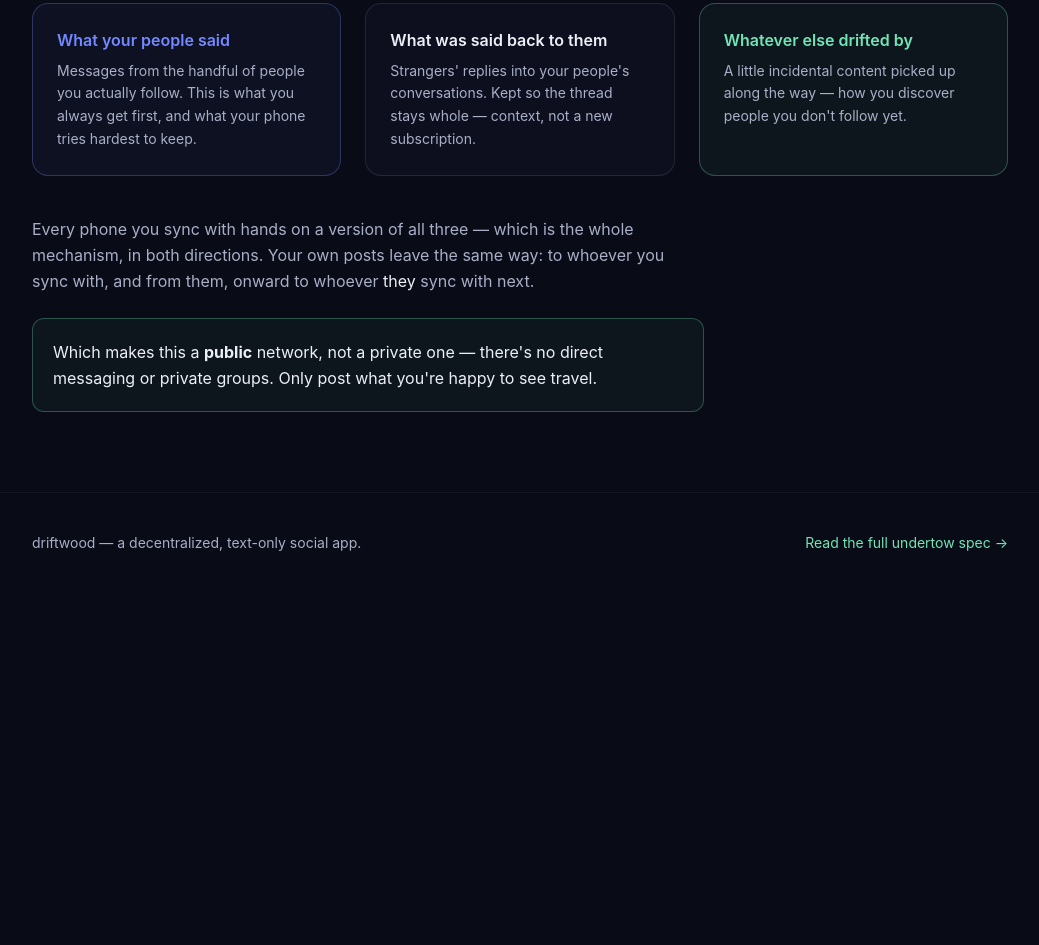
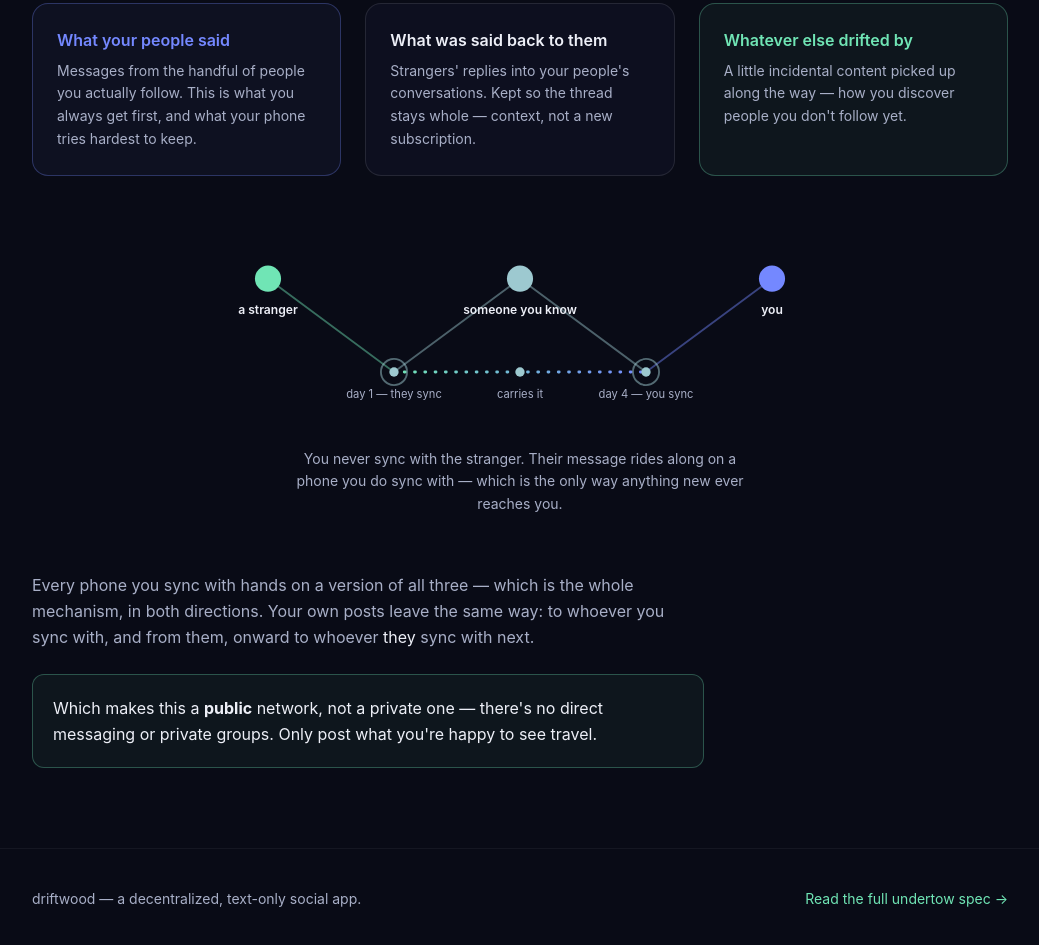
Before and after one commit to foopod/driftwood, a website: page site/index.html in a window 1280 px wide. Shown: the part 1829-2774 px from the top of the page, without its empty margins (120-1159 px from the left). Before the commit the page ends 2422 px from the top, so only its background shows below. Drawn offline with Linux system fonts and the light colour scheme; a web font is replaced by a local one.

Commit message:
add explainer graphic to site

```diff
--- a/site/index.html
+++ b/site/index.html
@@ -183,7 +183,53 @@
             picked up along the way — how you discover people you don't follow yet.</p>
         </div>
       </div>
-      <p class="text-drift-muted leading-relaxed max-w-2xl mt-10">
+
+      <div class="mt-14">
+        <svg viewBox="0 0 720 210" class="w-full max-w-2xl mx-auto" role="img"
+             aria-label="A stranger's message reaches you four days later, carried by someone you know, without you ever syncing with the stranger yourself">
+          <defs>
+            <linearGradient id="carrygrad" x1="225" y1="150" x2="495" y2="150" gradientUnits="userSpaceOnUse">
+              <stop offset="0" stop-color="#70e5b5" />
+              <stop offset="1" stop-color="#7488ff" />
+            </linearGradient>
+          </defs>
+
+          <!-- who's present at each sync -->
+          <path d="M90,50 L225,150" stroke="#70e5b5" stroke-width="2" fill="none" stroke-linecap="round" opacity="0.45" />
+          <path d="M360,50 L225,150" stroke="#9dc9d0" stroke-width="2" fill="none" stroke-linecap="round" opacity="0.45" />
+          <path d="M360,50 L495,150" stroke="#9dc9d0" stroke-width="2" fill="none" stroke-linecap="round" opacity="0.45" />
+          <path d="M630,50 L495,150" stroke="#7488ff" stroke-width="2" fill="none" stroke-linecap="round" opacity="0.45" />
+
+          <!-- the message, riding along between the two syncs -->
+          <path d="M225,150 L495,150" stroke="url(#carrygrad)" stroke-width="3" fill="none" stroke-linecap="round" stroke-dasharray="1 10" />
+          <circle cx="360" cy="150" r="5" fill="#9dc9d0" />
+
+          <!-- sync points -->
+          <circle cx="225" cy="150" r="14" fill="none" stroke="#9dc9d0" stroke-width="2" opacity="0.5" />
+          <circle cx="225" cy="150" r="5" fill="#9dc9d0" />
+          <circle cx="495" cy="150" r="14" fill="none" stroke="#9dc9d0" stroke-width="2" opacity="0.5" />
+          <circle cx="495" cy="150" r="5" fill="#9dc9d0" />
+
+          <!-- people -->
+          <circle cx="90" cy="50" r="14" fill="#70e5b5" />
+          <circle cx="360" cy="50" r="14" fill="#9dc9d0" />
+          <circle cx="630" cy="50" r="14" fill="#7488ff" />
+
+          <text x="90" y="88" text-anchor="middle" class="fill-drift-text" font-size="13" font-weight="600">a stranger</text>
+          <text x="360" y="88" text-anchor="middle" class="fill-drift-text" font-size="13" font-weight="600">someone you know</text>
+          <text x="630" y="88" text-anchor="middle" class="fill-drift-text" font-size="13" font-weight="600">you</text>
+
+          <text x="225" y="178" text-anchor="middle" class="fill-drift-muted" font-size="12">day 1 — they sync</text>
+          <text x="360" y="178" text-anchor="middle" class="fill-drift-muted" font-size="12">carries it</text>
+          <text x="495" y="178" text-anchor="middle" class="fill-drift-muted" font-size="12">day 4 — you sync</text>
+        </svg>
+        <p class="text-center text-drift-muted text-sm mt-5 max-w-md mx-auto leading-relaxed">
+          You never sync with the stranger. Their message rides along on a phone you do
+          sync with — which is the only way anything new ever reaches you.
+        </p>
+      </div>
+
+      <p class="text-drift-muted leading-relaxed max-w-2xl mt-14">
         Every phone you sync with hands on a version of all three — which is the whole
         mechanism, in both directions. Your own posts leave the same way: to whoever you
         sync with, and from them, onward to whoever <em class="text-drift-text not-italic">they</em>
```
Also changed, not shown: site/dist/styles.css.
